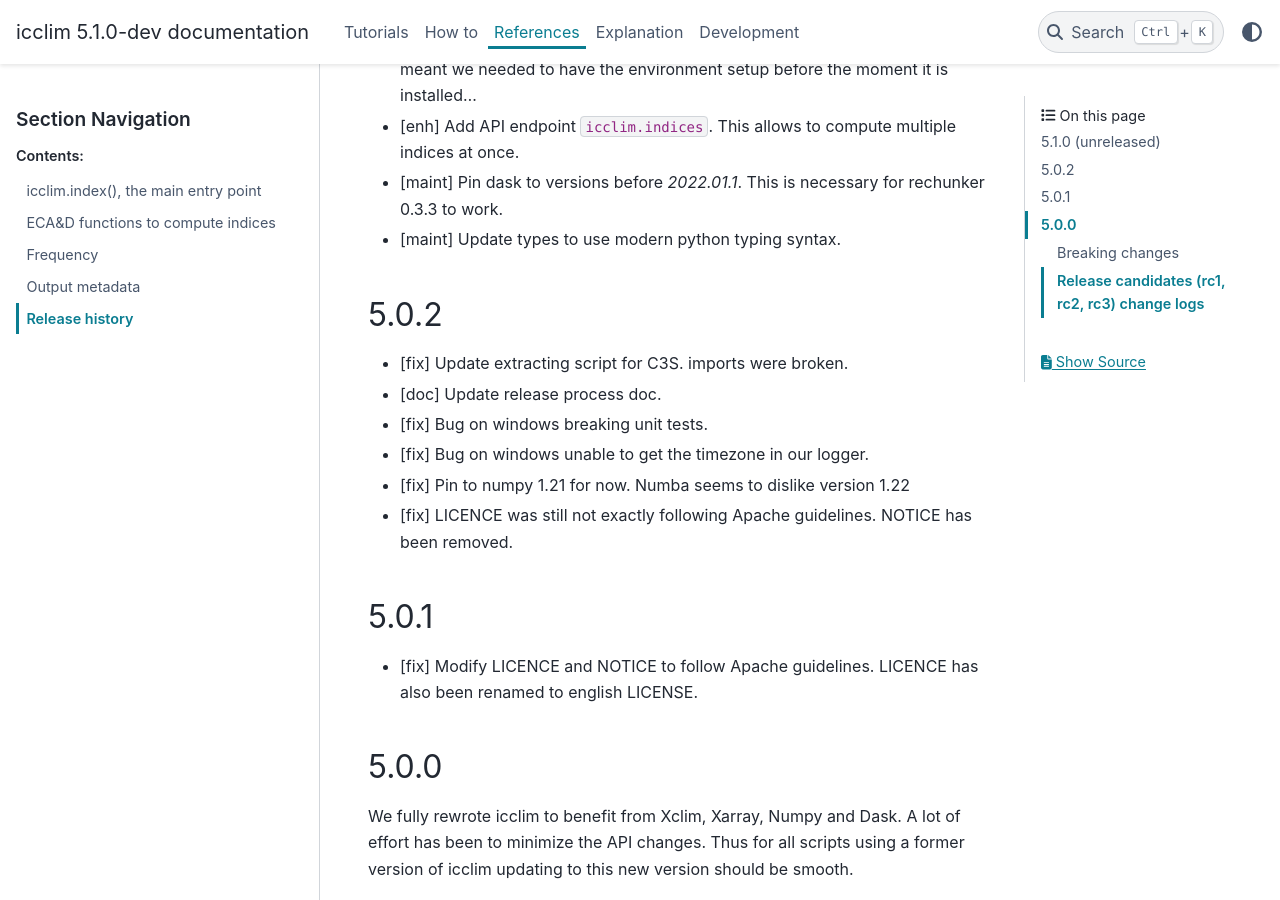
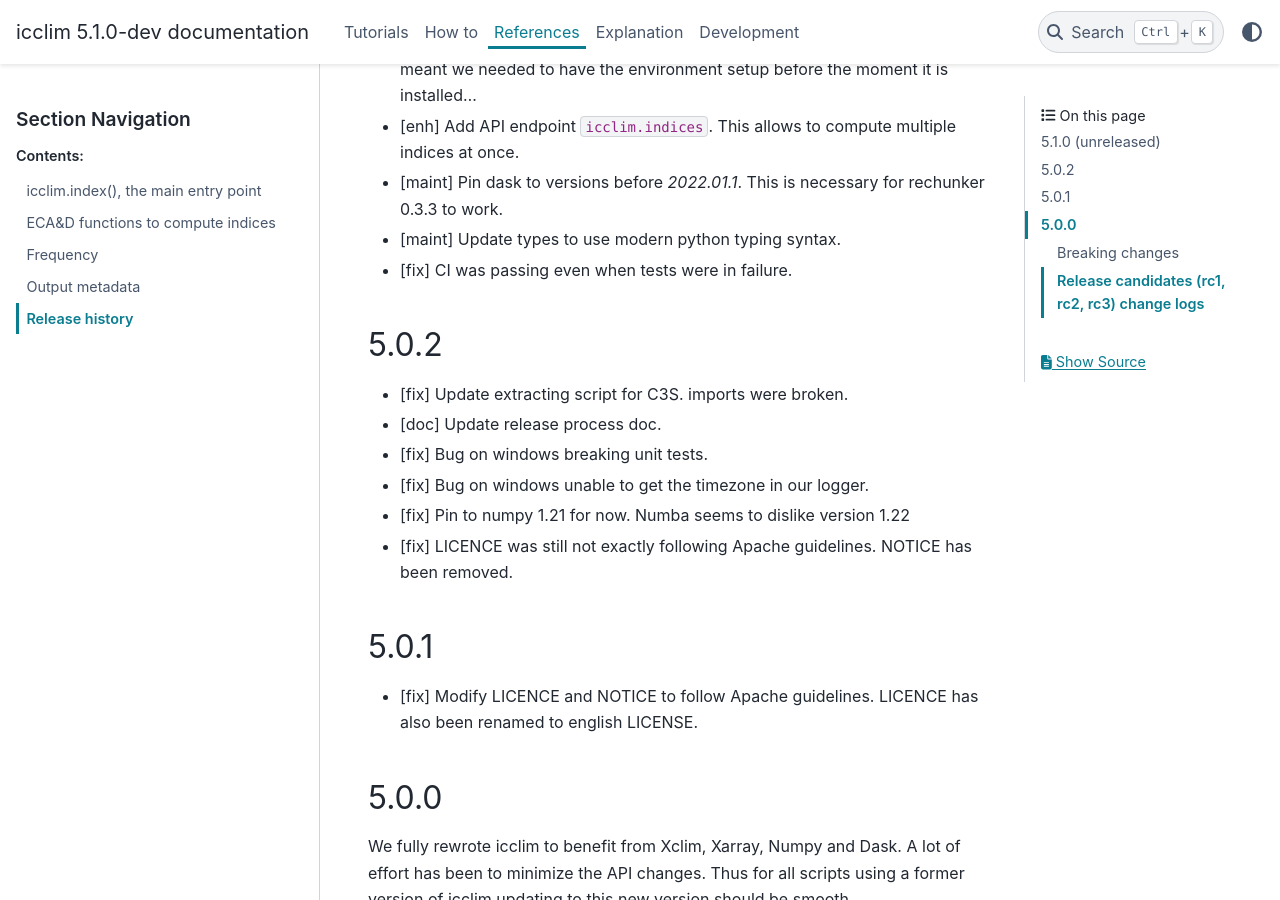
Before and after one commit to cerfacs-globc/icclim, a Sphinx documentation site: the page built from doc/source/references/release_notes.rst, in a window 1280 px wide and 900 px high, scrolled down 867 px. Built offline with Sphinx 7.4.7 and the PyData theme 0.15.4, drawn with Linux system fonts in a browser that asks for light colours.

Commit message:
FIX: CI not failing when needed

```diff
--- a/doc/source/references/release_notes.rst
+++ b/doc/source/references/release_notes.rst
@@ -20,6 +20,7 @@ Release history
 * [enh] Add API endpoint ``icclim.indices``. This allows to compute multiple indices at once.
 * [maint] Pin dask to versions before `2022.01.1`. This is necessary for rechunker 0.3.3 to work.
 * [maint] Update types to use modern python typing syntax.
+* [fix] CI was passing even when tests were in failure.
 
 .. _`9ac35c2f`: https://github.com/cerfacs-globc/icclim/commit/9ac35c2f7bda76b26427fd433a79f7b4334776e7
 
```
Also changed, not shown: 1 other file.
